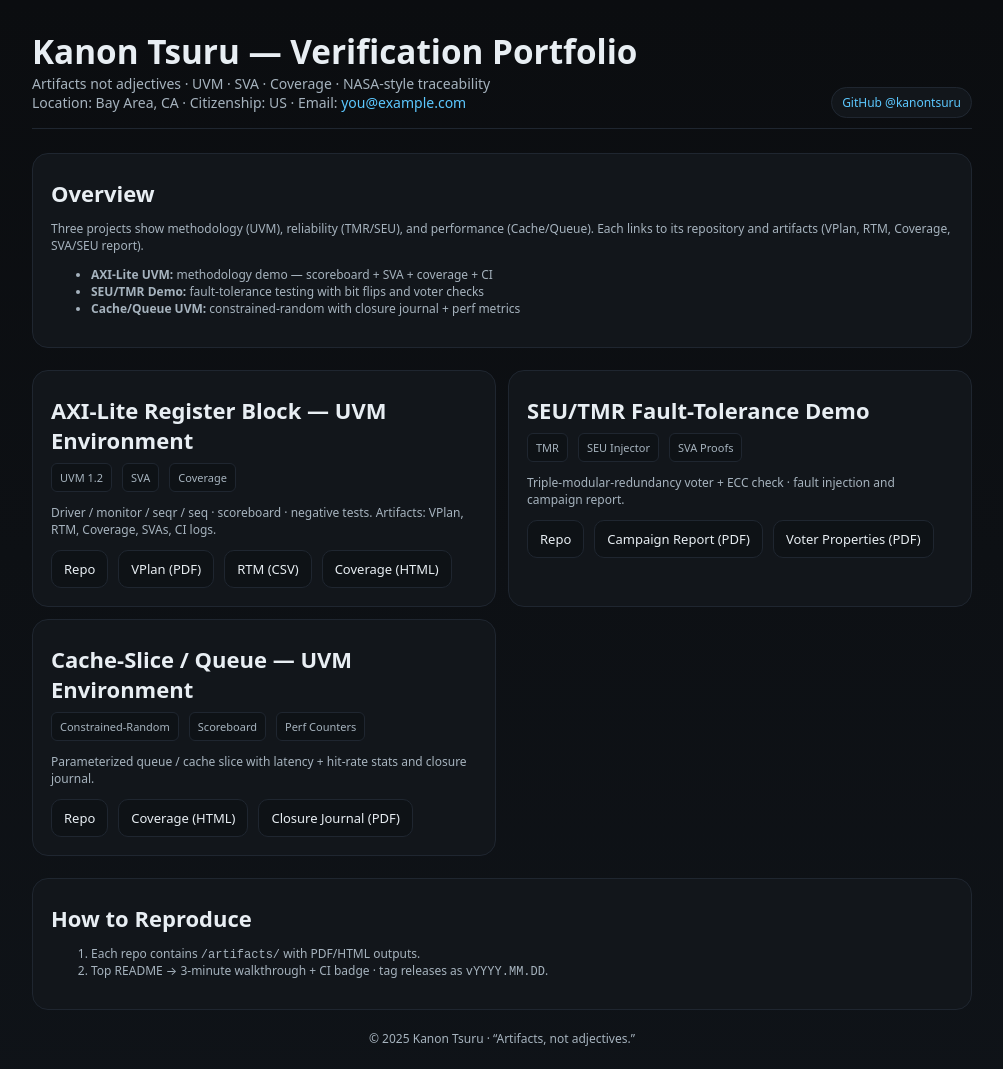
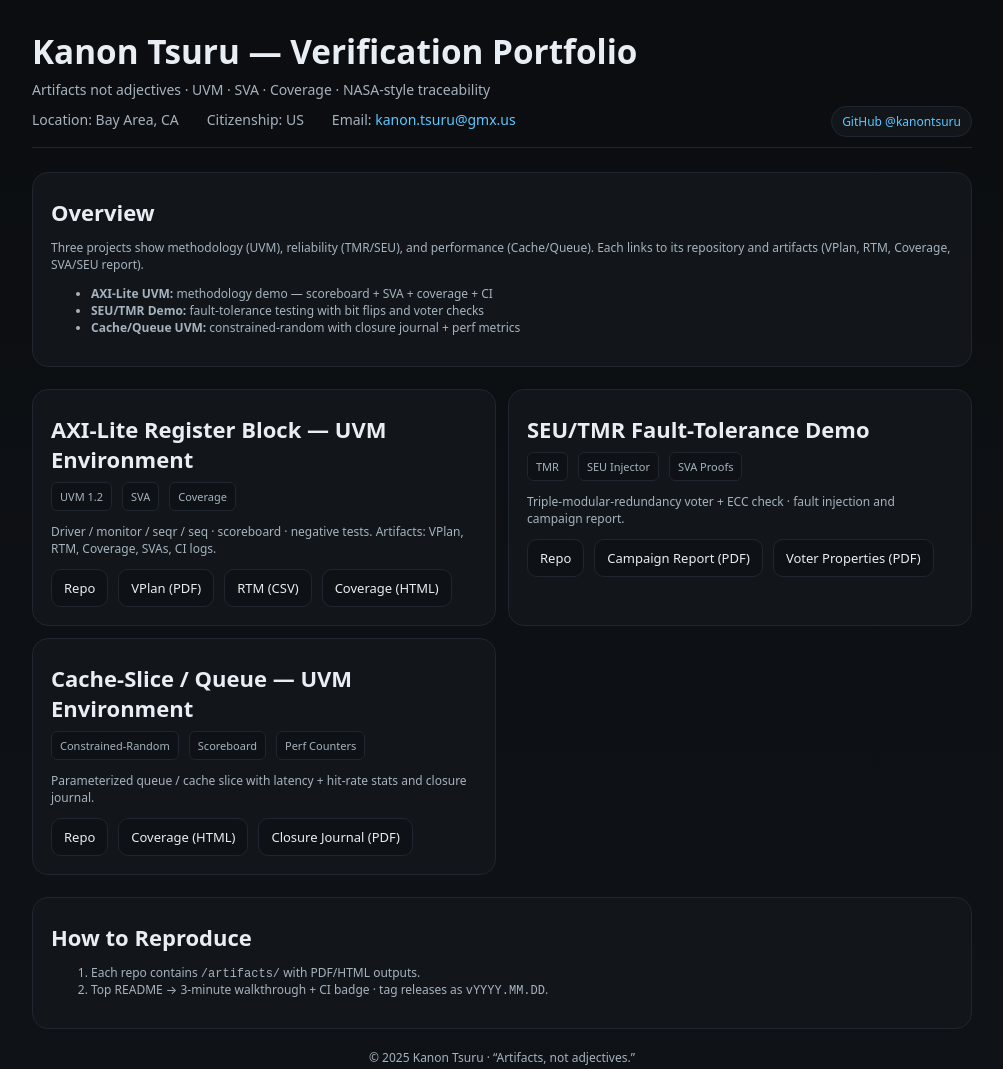
Before and after one commit to kanontsuru/kanon-portfolio, a plain HTML site: page index.html in a window 1280 px wide. Shown: the top 1069 px of the page, without its empty margins (138-1141 px from the left). Drawn offline with Linux system fonts and the light colour scheme.

Commit message:
Update index.html

```diff
--- a/index.html
+++ b/index.html
@@ -25,7 +25,13 @@
       border-bottom:1px solid var(--line);padding-bottom:16px;
     }
     h1{margin:0;font-size:clamp(24px,2.6vw,34px);}
-    .tagline{color:var(--muted);font-size:14px;}
+    .tagline{color:var(--muted);font-size:14px;margin-top:6px;}
+    .info{
+      margin-top:10px;color:var(--muted);
+      font-size:14px;display:flex;flex-wrap:wrap;
+      gap:10px 28px;line-height:1.6;
+    }
+    .info-item{white-space:nowrap;}
     .pill{
       background:var(--card);border:1px solid var(--line);
       padding:6px 10px;border-radius:999px;
@@ -60,14 +66,14 @@
     <header>
       <div>
         <h1>Kanon Tsuru — Verification Portfolio</h1>
-
         <div class="tagline">
           Artifacts not adjectives · UVM · SVA · Coverage · NASA-style traceability
         </div>
 
-        <div class="tagline">
-          Location: Bay Area, CA · Citizenship: US ·
-          Email: <a href="mailto:you@example.com">you@example.com</a>
+        <div class="info">
+          <span class="info-item">Location: Bay Area, CA</span>
+          <span class="info-item">Citizenship: US</span>
+          <span class="info-item">Email: <a href="mailto:kanon.tsuru@gmx.us">kanon.tsuru@gmx.us</a></span>
         </div>
       </div>
 
@@ -93,7 +99,6 @@
       </section>
 
       <section class="grid">
-        <!-- Project 1 -->
         <article class="card">
           <h2>AXI-Lite Register Block — UVM Environment</h2>
           <div class="meta">
@@ -113,7 +118,6 @@
           </div>
         </article>
 
-        <!-- Project 2 -->
         <article class="card">
           <h2>SEU/TMR Fault-Tolerance Demo</h2>
           <div class="meta">
@@ -131,7 +135,6 @@
           </div>
         </article>
 
-        <!-- Project 3 -->
         <article class="card">
           <h2>Cache-Slice / Queue — UVM Environment</h2>
           <div class="meta">
@@ -154,9 +157,7 @@
         <h2>How to Reproduce</h2>
         <ol class="small">
           <li>Each repo contains <code>/artifacts/</code> with PDF/HTML outputs.</li>
-          <li>
-            Top README → 3-minute walkthrough + CI badge · tag releases as <code>vYYYY.MM.DD</code>.
-          </li>
+          <li>Top README → 3-minute walkthrough + CI badge · tag releases as <code>vYYYY.MM.DD</code>.</li>
         </ol>
       </section>
     </main>
@@ -165,6 +166,8 @@
       © <span id="y"></span> Kanon Tsuru · “Artifacts, not adjectives.”
     </footer>
   </div>
-  <script>document.getElementById('y').textContent=new Date().getFullYear();</script>
+  <script>
+    document.getElementById('y').textContent = new Date().getFullYear();
+  </script>
 </body>
 </html>
```
